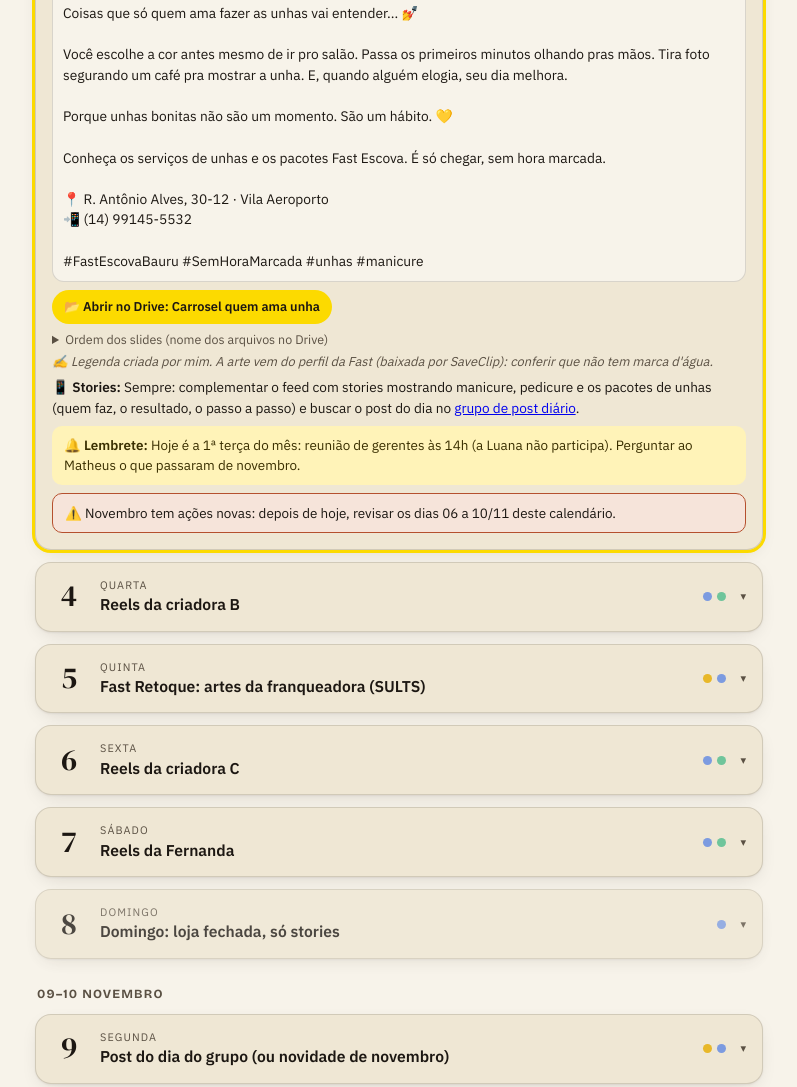
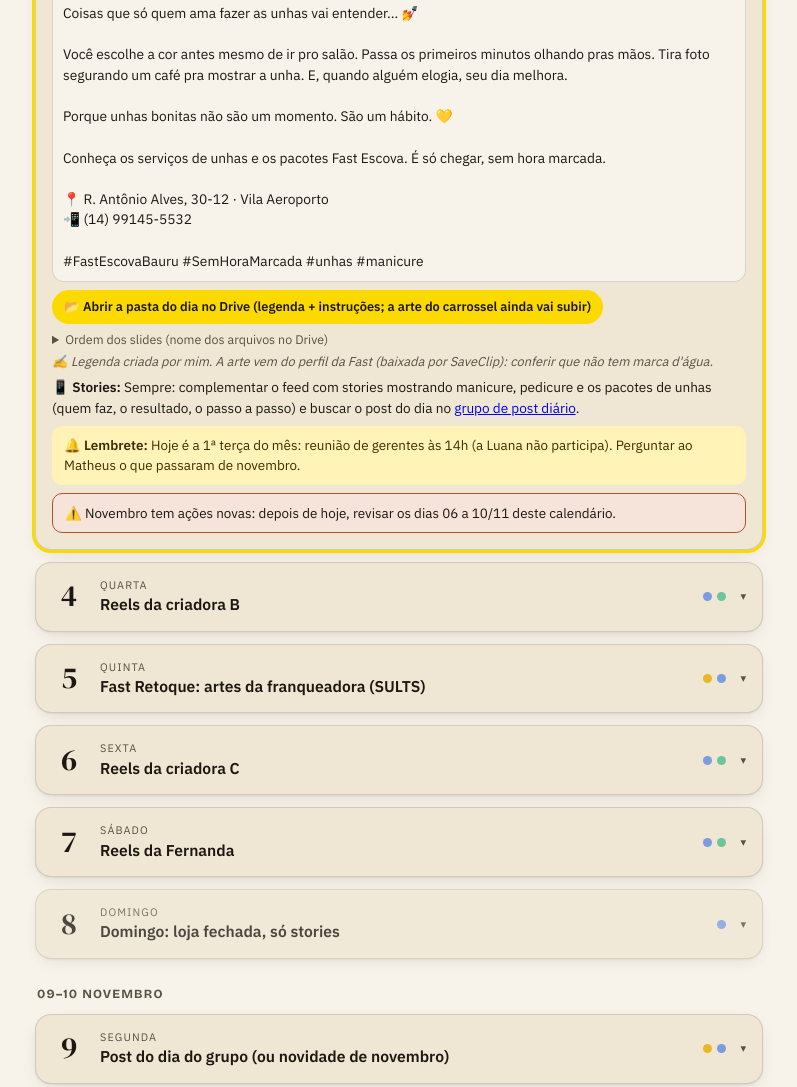
Before and after one commit to fastescovabauru/calendario, a plain HTML site: page 2026-10.html in a window 1280 px wide. Shown: the part 4003-5090 px from the top of the page, without its empty margins (241-1038 px from the left). Drawn offline with nearby package versions, Linux system fonts and the light colour scheme.

Commit message:
Pastas do dia no Drive para 03 a 10/11 (legendas, briefings e instruções)

```diff
--- a/2026-10.html
+++ b/2026-10.html
@@ -284,11 +284,11 @@ Conheça os serviços de unhas e os pacotes Fast Escova. É só chegar, sem hora
 📍 R. Antônio Alves, 30-12 · Vila Aeroporto
 📲 (14) 99145-5532
 
-#FastEscovaBauru #SemHoraMarcada #unhas #manicure</pre></div><div class="dlw"><a class="dl" href="https://drive.google.com/drive/folders/1B9WDobxoIk31pWLsUYKYwEi43pTvOAuZ" target="_blank" rel="noopener">📂 Abrir no Drive: Carrosel quem ama unha</a></div><details class="ord"><summary>Ordem dos slides (nome dos arquivos no Drive)</summary><ol><li>SaveClip.App_765871872_18328393459256934_628183978457669240_n.jpg</li><li>SaveClip.App_764752296_18328393477256934_1787511433978066496_n.jpg</li><li>SaveClip.App_767691847_18328393468256934_1234434985551594153_n.jpg</li></ol></details><p class="note feita">✍️ Legenda criada por mim. A arte vem do perfil da Fast (baixada por SaveClip): conferir que não tem marca d&#x27;água.</p><div class="stories"><b>📱 Stories:</b>  Sempre: complementar o feed com stories mostrando manicure, pedicure e os pacotes de unhas (quem faz, o resultado, o passo a passo) e buscar o post do dia no <a href="https://chat.whatsapp.com/FR6loMAS0PE8MIjevEYuVg" target="_blank" rel="noopener">grupo de post diário</a>.</div><div class="box rem">🔔 <b>Lembrete:</b> Hoje é a 1ª terça do mês: reunião de gerentes às 14h (a Luana não participa). Perguntar ao Matheus o que passaram de novembro.</div><div class="box al">⚠️ Novembro tem ações novas: depois de hoje, revisar os dias 06 a 10/11 deste calendário.</div>
+#FastEscovaBauru #SemHoraMarcada #unhas #manicure</pre></div><div class="dlw"><a class="dl" href="https://drive.google.com/drive/folders/1Ro4pC0D9cdIRMSXWj3hJ2H8p98oKPwrR" target="_blank" rel="noopener">📂 Abrir a pasta do dia no Drive (legenda + instruções; a arte do carrossel ainda vai subir)</a></div><details class="ord"><summary>Ordem dos slides (nome dos arquivos no Drive)</summary><ol><li>SaveClip.App_765871872_18328393459256934_628183978457669240_n.jpg</li><li>SaveClip.App_764752296_18328393477256934_1787511433978066496_n.jpg</li><li>SaveClip.App_767691847_18328393468256934_1234434985551594153_n.jpg</li></ol></details><p class="note feita">✍️ Legenda criada por mim. A arte vem do perfil da Fast (baixada por SaveClip): conferir que não tem marca d&#x27;água.</p><div class="stories"><b>📱 Stories:</b>  Sempre: complementar o feed com stories mostrando manicure, pedicure e os pacotes de unhas (quem faz, o resultado, o passo a passo) e buscar o post do dia no <a href="https://chat.whatsapp.com/FR6loMAS0PE8MIjevEYuVg" target="_blank" rel="noopener">grupo de post diário</a>.</div><div class="box rem">🔔 <b>Lembrete:</b> Hoje é a 1ª terça do mês: reunião de gerentes às 14h (a Luana não participa). Perguntar ao Matheus o que passaram de novembro.</div><div class="box al">⚠️ Novembro tem ações novas: depois de hoje, revisar os dias 06 a 10/11 deste calendário.</div>
 </div></details><details class="day s-criadora" id="d-2026-11-04" data-date="2026-11-04">
 <summary><span class="dnum">4</span><span class="dtxt"><small>QUARTA</small><b>Reels da criadora B</b></span><span class="dots"><i class="dt db"></i><i class="dt dv"></i></span><span class="chev">▾</span></summary>
 <div class="dbody"><div class="badges"><span class="b b-criadora">REELS DA CRIADORA</span></div><h3>Reels da criadora B</h3>
-<div class="box cr"><b>🎥 Quem grava:</b> Criadora B<br><b>Tema:</b> livre. A Chely combina com a criadora.</div><div class="stories"><b>📱 Stories:</b> Stories com bastidores da gravação e o reels da criadora. Sempre: complementar o feed com stories mostrando o procedimento que a criadora mostrar no reels (tema livre) (quem faz, o resultado, o passo a passo) e buscar o post do dia no <a href="https://chat.whatsapp.com/FR6loMAS0PE8MIjevEYuVg" target="_blank" rel="noopener">grupo de post diário</a>.</div>
+<div class="box cr"><b>🎥 Quem grava:</b> Criadora B<br><b>Tema:</b> livre. A Chely combina com a criadora.</div><div class="stories"><b>📱 Stories:</b> Stories com bastidores da gravação e o reels da criadora. Sempre: complementar o feed com stories mostrando o procedimento que a criadora mostrar no reels (tema livre) (quem faz, o resultado, o passo a passo) e buscar o post do dia no <a href="https://chat.whatsapp.com/FR6loMAS0PE8MIjevEYuVg" target="_blank" rel="noopener">grupo de post diário</a>.<div class="dlw"><a class="dl" href="https://drive.google.com/drive/folders/1YOkoQOyQbwPq6D7Zjkr4qAHfiHXQpf3k" target="_blank" rel="noopener">📂 Abrir a pasta do dia no Drive</a></div></div>
 </div></details><details class="day s-carrossel" id="d-2026-11-05" data-date="2026-11-05">
 <summary><span class="dnum">5</span><span class="dtxt"><small>QUINTA</small><b>Fast Retoque: artes da franqueadora (SULTS)</b></span><span class="dots"><i class="dt dg"></i><i class="dt db"></i></span><span class="chev">▾</span></summary>
 <div class="dbody"><div class="badges"><span class="b b-carrossel">CARROSSEL</span></div><h3>Fast Retoque: artes da franqueadora (SULTS)</h3>
@@ -303,23 +303,23 @@ Conheça o Fast Retoque, exclusivo da Fast Escova. É só chegar, sem hora marca
 📍 R. Antônio Alves, 30-12 · Vila Aeroporto
 📲 (14) 99145-5532
 
-#FastEscovaBauru #SemHoraMarcada #FastRetoque #raizbranca</pre></div><div class="dlw"><a class="dl" href="https://drive.google.com/drive/folders/1H9cDtmAF_IAvw01C5V4TKVhiOSmVGGIT" target="_blank" rel="noopener">📂 Abrir no Drive: Fast retoque post carrossel</a></div><details class="ord"><summary>Ordem dos slides (nome dos arquivos no Drive)</summary><ol><li>Fast_Retoque_-_Carrosséis_-_01_-_02 (1).png</li><li>Fast_Retoque_-_Carrosséis_-_01_-_02.png</li><li>Fast_Retoque_-_Carrosséis_-_01_-_03.png</li><li>Fast_Retoque_-_Carrosséis_-_02_-_01 (1).png</li><li>Fast_Retoque_-_Carrosséis_-_02_-_03.png</li></ol></details><p class="note feita">✍️ Legenda criada por mim. ⚠️ Faltam 2 artes do pacote (a capa do carrossel 1 e o slide 2 do carrossel 2): conferir no SULTS.</p><div class="stories"><b>📱 Stories:</b>  Sempre: complementar o feed com stories mostrando o Fast Retoque (quem faz, o resultado, o passo a passo) e buscar o post do dia no <a href="https://chat.whatsapp.com/FR6loMAS0PE8MIjevEYuVg" target="_blank" rel="noopener">grupo de post diário</a>.</div>
+#FastEscovaBauru #SemHoraMarcada #FastRetoque #raizbranca</pre></div><div class="dlw"><a class="dl" href="https://drive.google.com/drive/folders/1Ns_rDrOy52q0HZMKY99MEL6tlHY2q9yJ" target="_blank" rel="noopener">📂 Abrir a pasta do dia no Drive (legenda + instruções; as artes do SULTS ainda vão subir)</a></div><details class="ord"><summary>Ordem dos slides (nome dos arquivos no Drive)</summary><ol><li>Fast_Retoque_-_Carrosséis_-_01_-_02 (1).png</li><li>Fast_Retoque_-_Carrosséis_-_01_-_02.png</li><li>Fast_Retoque_-_Carrosséis_-_01_-_03.png</li><li>Fast_Retoque_-_Carrosséis_-_02_-_01 (1).png</li><li>Fast_Retoque_-_Carrosséis_-_02_-_03.png</li></ol></details><p class="note feita">✍️ Legenda criada por mim. ⚠️ Faltam 2 artes do pacote (a capa do carrossel 1 e o slide 2 do carrossel 2): conferir no SULTS.</p><div class="stories"><b>📱 Stories:</b>  Sempre: complementar o feed com stories mostrando o Fast Retoque (quem faz, o resultado, o passo a passo) e buscar o post do dia no <a href="https://chat.whatsapp.com/FR6loMAS0PE8MIjevEYuVg" target="_blank" rel="noopener">grupo de post diário</a>.</div>
 </div></details><details class="day s-criadora" id="d-2026-11-06" data-date="2026-11-06">
 <summary><span class="dnum">6</span><span class="dtxt"><small>SEXTA</small><b>Reels da criadora C</b></span><span class="dots"><i class="dt db"></i><i class="dt dv"></i></span><span class="chev">▾</span></summary>
 <div class="dbody"><div class="badges"><span class="b b-criadora">REELS DA CRIADORA</span></div><h3>Reels da criadora C</h3>
-<div class="box cr"><b>🎥 Quem grava:</b> Criadora C<br><b>Tema:</b> livre. A Chely combina com a criadora.</div><div class="stories"><b>📱 Stories:</b> Stories com bastidores da gravação e o reels da criadora. Sempre: complementar o feed com stories mostrando o procedimento que a criadora mostrar no reels (tema livre) (quem faz, o resultado, o passo a passo) e buscar o post do dia no <a href="https://chat.whatsapp.com/FR6loMAS0PE8MIjevEYuVg" target="_blank" rel="noopener">grupo de post diário</a>.</div>
+<div class="box cr"><b>🎥 Quem grava:</b> Criadora C<br><b>Tema:</b> livre. A Chely combina com a criadora.</div><div class="stories"><b>📱 Stories:</b> Stories com bastidores da gravação e o reels da criadora. Sempre: complementar o feed com stories mostrando o procedimento que a criadora mostrar no reels (tema livre) (quem faz, o resultado, o passo a passo) e buscar o post do dia no <a href="https://chat.whatsapp.com/FR6loMAS0PE8MIjevEYuVg" target="_blank" rel="noopener">grupo de post diário</a>.<div class="dlw"><a class="dl" href="https://drive.google.com/drive/folders/1mFooG0DDXAhnAIvJi-26aPAYPQbSKtxK" target="_blank" rel="noopener">📂 Abrir a pasta do dia no Drive</a></div></div>
 </div></details><details class="day s-criadora" id="d-2026-11-07" data-date="2026-11-07">
 <summary><span class="dnum">7</span><span class="dtxt"><small>SÁBADO</small><b>Reels da Fernanda</b></span><span class="dots"><i class="dt db"></i><i class="dt dv"></i></span><span class="chev">▾</span></summary>
 <div class="dbody"><div class="badges"><span class="b b-criadora">REELS DA CRIADORA</span></div><h3>Reels da Fernanda</h3>
-<div class="box cr"><b>🎥 Quem grava:</b> Fernanda (sábado é sempre dela)<br><b>Tema:</b> livre. A Chely combina com a criadora.</div><div class="stories"><b>📱 Stories:</b> Stories com bastidores da gravação e o reels da criadora. Sempre: complementar o feed com stories mostrando o procedimento que a criadora mostrar no reels (tema livre) (quem faz, o resultado, o passo a passo) e buscar o post do dia no <a href="https://chat.whatsapp.com/FR6loMAS0PE8MIjevEYuVg" target="_blank" rel="noopener">grupo de post diário</a>.</div>
+<div class="box cr"><b>🎥 Quem grava:</b> Fernanda (sábado é sempre dela)<br><b>Tema:</b> livre. A Chely combina com a criadora.</div><div class="stories"><b>📱 Stories:</b> Stories com bastidores da gravação e o reels da criadora. Sempre: complementar o feed com stories mostrando o procedimento que a criadora mostrar no reels (tema livre) (quem faz, o resultado, o passo a passo) e buscar o post do dia no <a href="https://chat.whatsapp.com/FR6loMAS0PE8MIjevEYuVg" target="_blank" rel="noopener">grupo de post diário</a>.<div class="dlw"><a class="dl" href="https://drive.google.com/drive/folders/1DgjCzwsxCmGkOyGq-EwG6hjgwo1JI8kU" target="_blank" rel="noopener">📂 Abrir a pasta do dia no Drive</a></div></div>
 </div></details><details class="day s-domingo" id="d-2026-11-08" data-date="2026-11-08">
 <summary><span class="dnum">8</span><span class="dtxt"><small>DOMINGO</small><b>Domingo: loja fechada, só stories</b></span><span class="dots"><i class="dt db"></i></span><span class="chev">▾</span></summary>
 <div class="dbody"><div class="badges"><span class="b b-domingo">LOJA FECHADA</span></div><h3>Domingo: loja fechada, só stories</h3>
-<div class="stories"><b>📱 Stories:</b> Stories: &#x27;Amanhã, segunda, estamos abertos&#x27;. Sempre: complementar o feed com stories mostrando escova, unhas e sobrancelha (o que a loja faz) (quem faz, o resultado, o passo a passo) e buscar o post do dia no <a href="https://chat.whatsapp.com/FR6loMAS0PE8MIjevEYuVg" target="_blank" rel="noopener">grupo de post diário</a>.</div>
+<div class="stories"><b>📱 Stories:</b> Stories: &#x27;Amanhã, segunda, estamos abertos&#x27;. Sempre: complementar o feed com stories mostrando escova, unhas e sobrancelha (o que a loja faz) (quem faz, o resultado, o passo a passo) e buscar o post do dia no <a href="https://chat.whatsapp.com/FR6loMAS0PE8MIjevEYuVg" target="_blank" rel="noopener">grupo de post diário</a>.<div class="dlw"><a class="dl" href="https://drive.google.com/drive/folders/1oQt_NgVJ7vv9aq5IKhOWuoRDrEgTbUgr" target="_blank" rel="noopener">📂 Abrir a pasta do dia no Drive</a></div></div>
 </div></details><h2 class="week" id="w-2026-11-09">09–10 NOVEMBRO</h2><details class="day s-grupo" id="d-2026-11-09" data-date="2026-11-09">
 <summary><span class="dnum">9</span><span class="dtxt"><small>SEGUNDA</small><b>Post do dia do grupo (ou novidade de novembro)</b></span><span class="dots"><i class="dt dg"></i><i class="dt db"></i></span><span class="chev">▾</span></summary>
 <div class="dbody"><div class="badges"><span class="b b-grupo">POST DO GRUPO</span></div><h3>Post do dia do <a href="https://chat.whatsapp.com/FR6loMAS0PE8MIjevEYuVg" target="_blank" rel="noopener">grupo</a> (ou novidade de novembro)</h3>
-<div class="box gp"><b>📲 Post do dia:</b> a Chely escolhe no <a href="https://chat.whatsapp.com/FR6loMAS0PE8MIjevEYuVg" target="_blank" rel="noopener">grupo de post diário</a> ou no SULTS. Antes de postar, conferir se combina com a campanha do mês e não é de ação que a loja não vai fazer.</div><div class="stories"><b>📱 Stories:</b> Stories do dia. Sempre: complementar o feed com stories mostrando o serviço do post do dia (quem faz, o resultado, o passo a passo) e buscar o post do dia no <a href="https://chat.whatsapp.com/FR6loMAS0PE8MIjevEYuVg" target="_blank" rel="noopener">grupo de post diário</a>.</div><div class="box rem">🔔 <b>Lembrete:</b> Olhar o SULTS/<a href="https://chat.whatsapp.com/FR6loMAS0PE8MIjevEYuVg" target="_blank" rel="noopener">grupo</a> e o material de novembro.</div>
+<div class="box gp"><b>📲 Post do dia:</b> a Chely escolhe no <a href="https://chat.whatsapp.com/FR6loMAS0PE8MIjevEYuVg" target="_blank" rel="noopener">grupo de post diário</a> ou no SULTS. Antes de postar, conferir se combina com a campanha do mês e não é de ação que a loja não vai fazer.</div><div class="stories"><b>📱 Stories:</b> Stories do dia. Sempre: complementar o feed com stories mostrando o serviço do post do dia (quem faz, o resultado, o passo a passo) e buscar o post do dia no <a href="https://chat.whatsapp.com/FR6loMAS0PE8MIjevEYuVg" target="_blank" rel="noopener">grupo de post diário</a>.<div class="dlw"><a class="dl" href="https://drive.google.com/drive/folders/1gPqQ5PGcvauy-bd8b2KlPXOe8kHI8nCv" target="_blank" rel="noopener">📂 Abrir a pasta do dia no Drive</a></div></div><div class="box rem">🔔 <b>Lembrete:</b> Olhar o SULTS/<a href="https://chat.whatsapp.com/FR6loMAS0PE8MIjevEYuVg" target="_blank" rel="noopener">grupo</a> e o material de novembro.</div>
 </div></details><details class="day s-carrossel" id="d-2026-11-10" data-date="2026-11-10">
 <summary><span class="dnum">10</span><span class="dtxt"><small>TERÇA</small><b>Sunshine: carrossel 4 (perfume que não pesa)</b></span><span class="dots"><i class="dt dg"></i><i class="dt db"></i></span><span class="chev">▾</span></summary>
 <div class="dbody"><div class="badges"><span class="b b-carrossel">CARROSSEL</span></div><h3>Sunshine: carrossel 4 (perfume que não pesa)</h3>
@@ -332,7 +332,7 @@ Ideal pra reaplicações rápidas na rotina: na bolsa, no trabalho, antes de um
 📍 R. Antônio Alves, 30-12 · Vila Aeroporto
 📲 (14) 99145-5532
 
-#FastEscovaBauru #Sunshine #perfumecapilar</pre></div><div class="dlw"><a class="dl" href="https://drive.google.com/drive/folders/1_OgQ05n-1xmmYRauzii3g9Y16jdOxfp4" target="_blank" rel="noopener">📂 Abrir no Drive: 39 - Sunshine carrossel 4</a></div><p class="note feita">✍️ Legenda criada por mim.</p><div class="stories"><b>📱 Stories:</b>  Sempre: complementar o feed com stories mostrando o perfume capilar Sunshine (quem faz, o resultado, o passo a passo) e buscar o post do dia no <a href="https://chat.whatsapp.com/FR6loMAS0PE8MIjevEYuVg" target="_blank" rel="noopener">grupo de post diário</a>.<div class="thumbs sm"><a href="img/sun4_story/s01.jpg" class="th" data-lb="img/sun4_story/s01.jpg"><img loading="lazy" src="img/sun4_story/s01.jpg" alt=""></a><a href="img/sun4_story/s02.jpg" class="th" data-lb="img/sun4_story/s02.jpg"><img loading="lazy" src="img/sun4_story/s02.jpg" alt=""></a><a href="img/sun4_story/s03.jpg" class="th" data-lb="img/sun4_story/s03.jpg"><img loading="lazy" src="img/sun4_story/s03.jpg" alt=""></a><a href="img/sun4_story/s04.jpg" class="th" data-lb="img/sun4_story/s04.jpg"><img loading="lazy" src="img/sun4_story/s04.jpg" alt=""></a><a href="img/sun4_story/s05.jpg" class="th" data-lb="img/sun4_story/s05.jpg"><img loading="lazy" src="img/sun4_story/s05.jpg" alt=""></a></div></div>
+#FastEscovaBauru #Sunshine #perfumecapilar</pre></div><div class="dlw"><a class="dl" href="https://drive.google.com/drive/folders/1G4HZv5yj7aD8pZ5D4BdG0_0UQ5jW22BY" target="_blank" rel="noopener">📂 Abrir a pasta do dia no Drive (originais + legenda)</a></div><p class="note feita">✍️ Legenda criada por mim.</p><div class="stories"><b>📱 Stories:</b>  Sempre: complementar o feed com stories mostrando o perfume capilar Sunshine (quem faz, o resultado, o passo a passo) e buscar o post do dia no <a href="https://chat.whatsapp.com/FR6loMAS0PE8MIjevEYuVg" target="_blank" rel="noopener">grupo de post diário</a>.<div class="thumbs sm"><a href="img/sun4_story/s01.jpg" class="th" data-lb="img/sun4_story/s01.jpg"><img loading="lazy" src="img/sun4_story/s01.jpg" alt=""></a><a href="img/sun4_story/s02.jpg" class="th" data-lb="img/sun4_story/s02.jpg"><img loading="lazy" src="img/sun4_story/s02.jpg" alt=""></a><a href="img/sun4_story/s03.jpg" class="th" data-lb="img/sun4_story/s03.jpg"><img loading="lazy" src="img/sun4_story/s03.jpg" alt=""></a><a href="img/sun4_story/s04.jpg" class="th" data-lb="img/sun4_story/s04.jpg"><img loading="lazy" src="img/sun4_story/s04.jpg" alt=""></a><a href="img/sun4_story/s05.jpg" class="th" data-lb="img/sun4_story/s05.jpg"><img loading="lazy" src="img/sun4_story/s05.jpg" alt=""></a></div></div>
 </div></details>
 <footer>Fast Escova Bauru · calendário de outubro · atualizado em 02/10/2026</footer>
 </div>
```
